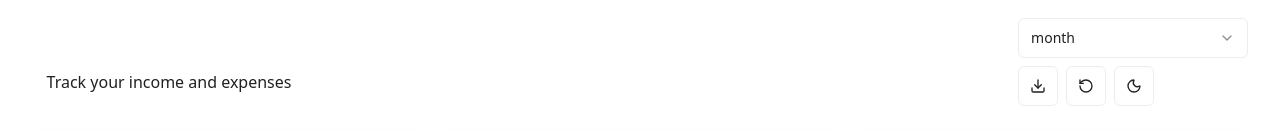
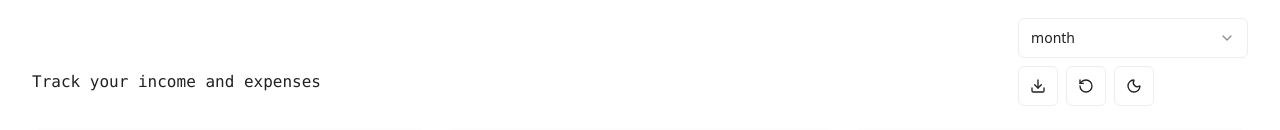
Before and after one commit to alef-garrido/bank-accnt-dashboard, a React (Vite) app: page / in a window 1280 px wide. Shown: the part 123-253 px from the top of the page. Built offline with nearby package versions, Linux system fonts and the light colour scheme.

Commit message:
add font style to heading

```diff
--- a/src/components/dashboard/DashboardHeader.tsx
+++ b/src/components/dashboard/DashboardHeader.tsx
@@ -43,9 +43,9 @@ export function DashboardHeader({
         <h1 className="text-3xl font-bold tracking-tight bg-gradient-to-r from-primary to-chart-4 bg-clip-text text-transparent">
           Finance Dashboard
         </h1>
-        <p className="text-muted-foreground mt-1">
+        <h2 className="font-mono mt-1">
           Track your income and expenses
-        </p>
+        </h2>
       </div>
 
       <div className="flex flex-wrap items-center gap-2">
```
